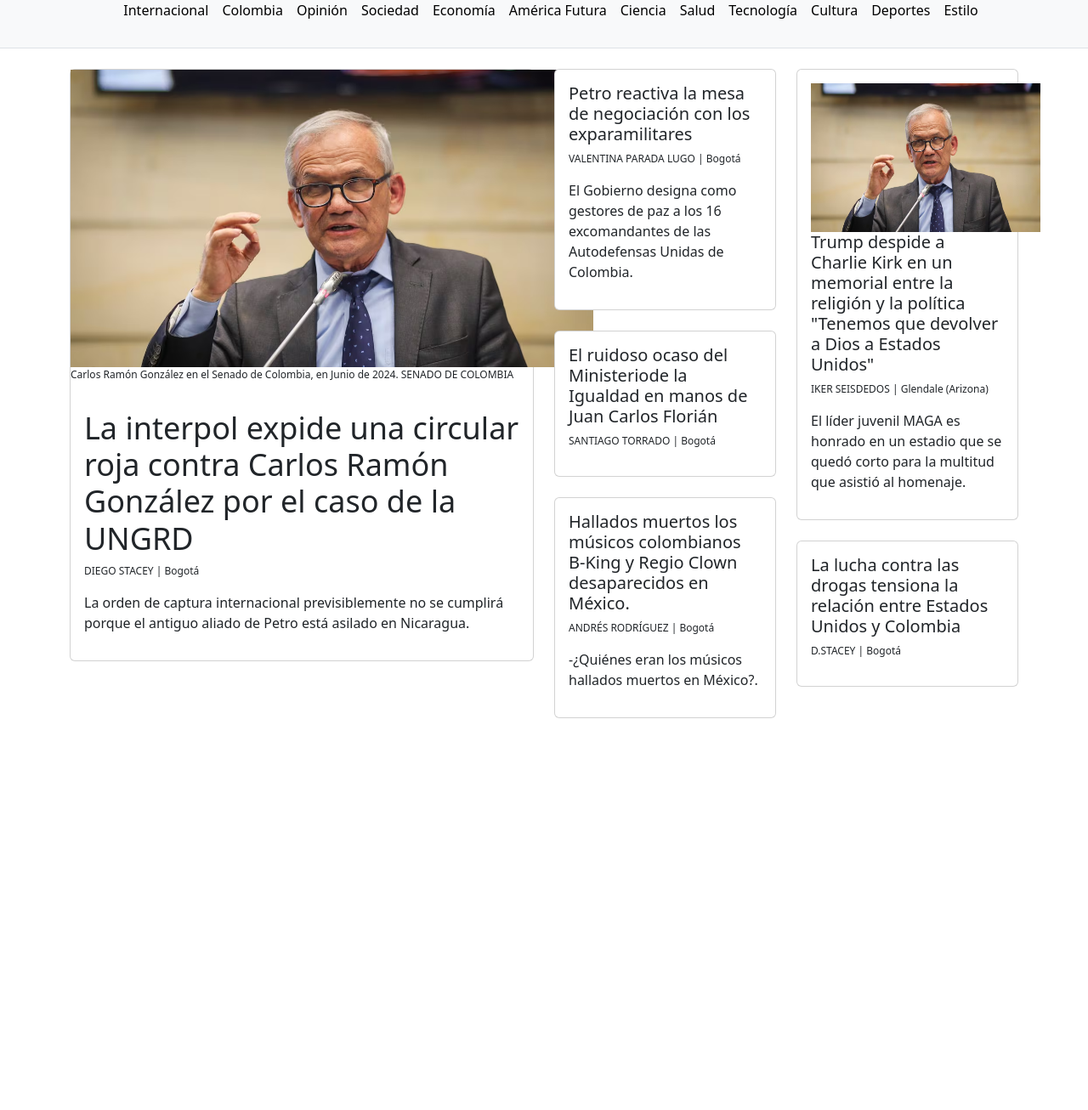
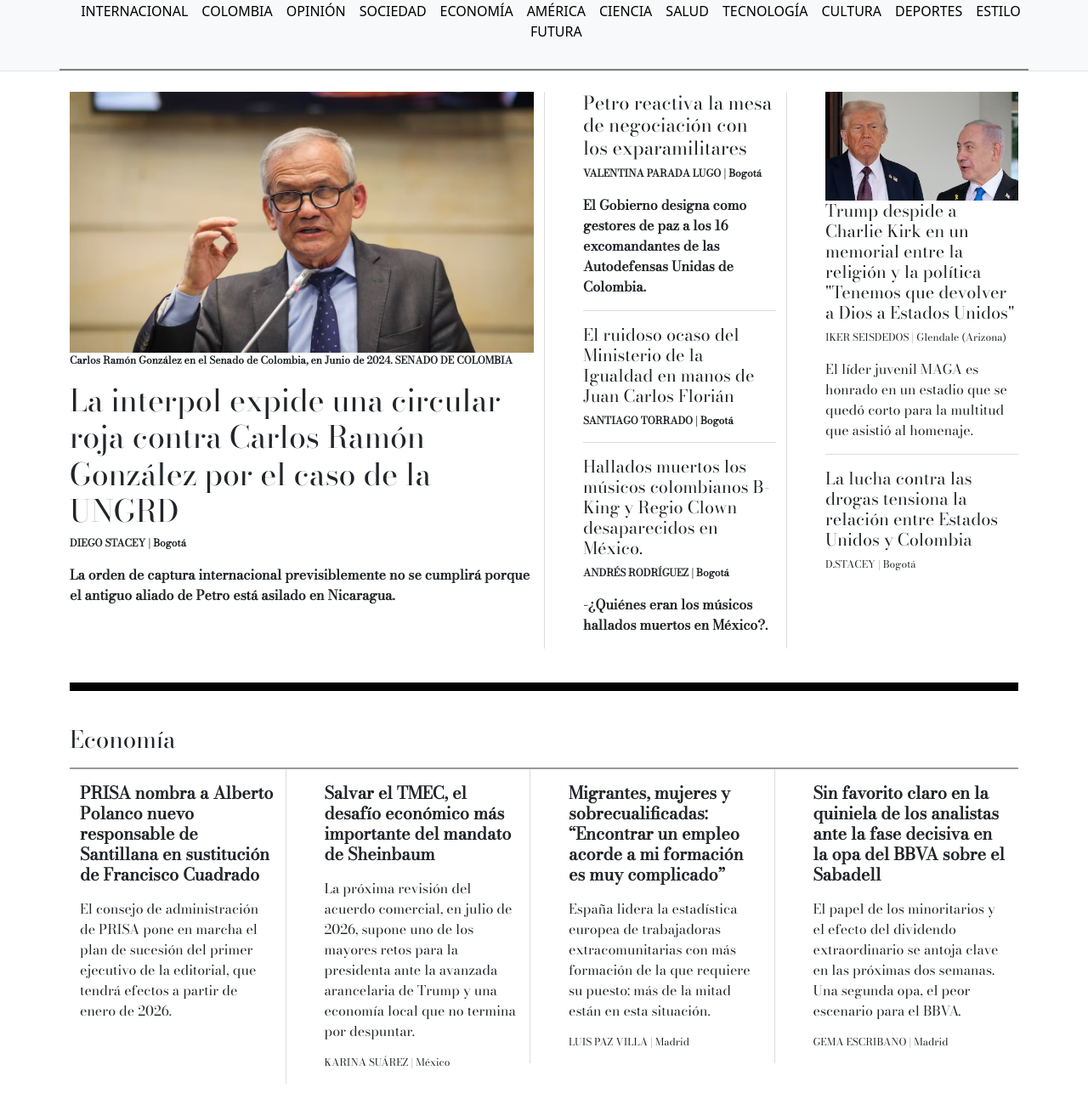
Before and after one commit to SofiLopez-241/Revista-M-S, a plain HTML site: page index.html in a window 1280 px wide. Shown: the part 112-1418 px from the top of the page at 85% size. Before the commit the page ends 981 px from the top, so only its background shows below. Drawn offline with nearby package versions, Linux system fonts and the light colour scheme; a web font is replaced by a local one.

Commit message:
trabajo de lunes listo

```diff
--- a/index.html
+++ b/index.html
@@ -1,21 +1,24 @@
 <!DOCTYPE html>
 <html lang="en">
 <head>
+  <link rel="stylesheet" href="sofi.css">
+   <link rel="preconnect" href="https://fonts.googleapis.com">
+<link rel="preconnect" href="https://fonts.gstatic.com" crossorigin>
+<link href="https://fonts.googleapis.com/css2?family=Bodoni+Moda+SC:ital,opsz,wght@0,6..96,400..900;1,6..96,400..900&family=Bodoni+Moda" rel="stylesheet">
     <meta charset="UTF-8">
     <title>Document</title>
     <link href="https://cdn.jsdelivr.net/npm/bootstrap@5.3.8/dist/css/bootstrap.min.css" rel="stylesheet" integrity="sha384-sRIl4kxILFvY47J16cr9ZwB07vP4J8+LH7qKQnuqkuIAvNWLzeN8tE5YBujZqJLB" crossorigin="anonymous">
-  <link rel="preconnect" href="https://fonts.googleapis.com">
-<link rel="preconnect" href="https://fonts.gstatic.com" crossorigin>
-<link href="https://fonts.googleapis.com/css2?family=Bodoni+Moda+SC:ital,opsz,wght@0,6..96,400..900;1,6..96,400..900&family=Bodoni+Moda" rel="stylesheet">
+
 </head>
 <body>
 
 
   <header class="bg-light border-bottom mb-4">
-     <div class="container text-center py-3">
+     <div class="container text-center py-3"hr style="border: none; border-bottom: 2px solid grey;">
+
    <img src="EL PAIS.png" width="300" height="80" >
 
-       <ul class="nav justify-content-center">
+       <ul class="nav justify-content-center" style="border: none; border-top: 1px solid rgb(195, 194, 194);">
     <nav class="navbar navbar-expand-lg bg-body-tertiary">
   <div class="container-fluid">
     <a class="navbar-brand" href="#"></a>
@@ -24,18 +27,20 @@
     </button>
     <div class="collapse navbar-collapse" id="navbarNavAltMarkup">
       <div class="navbar-nav">
-        <a class="nav-link active" aria-current="page" href="#">Internacional</a>
-        <a class="nav-link active" aria-current="page" href="#">Colombia</a>
-        <a class="nav-link active" aria-current="page" href="#">Opinión</a>
-        <a class="nav-link active" aria-current="page" href="#">Sociedad</a>
-        <a class="nav-link active" aria-current="page" href="#">Economía</a>
-        <a class="nav-link active" aria-current="page" href="#">América Futura</a>
-        <a class="nav-link active" aria-current="page" href="#">Ciencia</a>
-        <a class="nav-link active" aria-current="page" href="#">Salud </a>
-        <a class="nav-link active" aria-current="page" href="#">Tecnología</a>
-        <a class="nav-link active" aria-current="page" href="#">Cultura</a>
-        <a class="nav-link active" aria-current="page" href="#">Deportes</a>
-        <a class="nav-link active" aria-current="page" href="#">Estilo</a>
+
+        <a class="nav-link active" aria-current="page" href="#">INTERNACIONAL</a>
+        <a class="nav-link active" aria-current="page" href="#">COLOMBIA</a>
+        <a class="nav-link active" aria-current="page" href="#">OPINIÓN</a>
+        <a class="nav-link active" aria-current="page" href="#">SOCIEDAD</a>
+        <a class="nav-link active" aria-current="page" href="#">ECONOMÍA</a>
+        <a class="nav-link active" aria-current="page" href="#">AMÉRICA FUTURA</a>
+        <a class="nav-link active" aria-current="page" href="#">CIENCIA</a>
+        <a class="nav-link active" aria-current="page" href="#">SALUD </a>
+        <a class="nav-link active" aria-current="page" href="#">TECNOLOGÍA</a>
+        <a class="nav-link active" aria-current="page" href="#">CULTURA</a>
+        <a class="nav-link active" aria-current="page" href="#">DEPORTES</a>
+        <a class="nav-link active" aria-current="page" href="#">ESTILO</a>
+
       </div>
     </div>
   </div>
@@ -47,8 +52,8 @@
 
       <section class="col-lg-6">
 
-        <article class="card mb-4">
-          <img src="imagen1.png" height="350" width="615">
+        <article class="Bodoni-Moda-sofi-gordita col">
+          <img src="imagen1.png" class="img-fluid" height="350" width="615">
           <p style="font-size: 12px;">Carlos Ramón González en el Senado de Colombia, en Junio de 2024. SENADO DE COLOMBIA</p>
           <div class="card-body">
             <h2 style="font-size: 36px;">La interpol expide una circular roja contra Carlos Ramón González por el caso de la UNGRD</h2>
@@ -56,53 +61,98 @@
             <p style="font-size: 16px;">La orden de captura internacional previsiblemente no se cumplirá porque el antiguo aliado de Petro está asilado en Nicaragua.</p>
           </article>
         </section>
-         <section class="col-lg-3">
+         <section class="col-lg-3"div class="col"style="border-left:1px solid rgb(220, 220, 220); padding-left:45px;">
 
-        <article class="card mb-4">
+        <article class="col">
 
-        <div class="card-body">
-            <h2 style="font-size: 20px;">Petro reactiva la mesa de negociación con los exparamilitares</h2>
+        <article class="Bodoni-Moda-sofi-gordita col" style="border: none; border-bottom: 1px solid rgb(220, 220, 220);">
+            <h2 style="font-size: 22px;">Petro reactiva la mesa de negociación con los exparamilitares</h2>
             <p style="font-size: 12px;">VALENTINA PARADA LUGO | Bogotá</p>
             <p style="font-size: 16px;">El Gobierno designa como gestores de paz a los 16 excomandantes de las Autodefensas Unidas de Colombia.</p>
           </article>
-          <article class="card mb-4">
+          <article class="col">
 
 
-          <div class="card-body">
-            <h2 style="font-size: 20px;">El ruidoso ocaso del Ministeriode la Igualdad en manos de Juan Carlos Florián</h2>
+          <article class="Bodoni-Moda-sofi-gordita col my-3" style="border: none; border-bottom: 1px solid rgb(220, 220, 220);">
+            <h2 style="font-size: 20px;">El ruidoso ocaso del Ministerio de la Igualdad en manos de Juan Carlos Florián</h2>
             <p style="font-size: 12px;">SANTIAGO TORRADO | Bogotá</p>
 
           </article>
-          <article class="card mb-4">
+          <article class="col">
 
 
-          <div class="card-body">
+          <article class="Bodoni-Moda-sofi-gordita col">
             <h2 style="font-size: 20px;">Hallados muertos los músicos colombianos B-King y Regio Clown desaparecidos en México. </h2>
             <p style="font-size: 12px;">ANDRÉS RODRÍGUEZ | Bogotá</p>
             <p style="font-size: 16px;">-¿Quiénes eran los músicos hallados muertos en México?.</p>
           </article>
         </section>
-         <section class="col-lg-3">
+         <section class="col-lg-3"div class="col"style="border-left:1px solid rgb(220, 220, 220); padding-left:45px;">
 
-        <article class="card mb-4">
+        <article class="col">
 
 
-          <div class="card-body">
-            <img src="imagen1.png" height="175" width="270">
+          <article class="Bodoni-Moda-sofi col"style="border: none; border-bottom: 1px solid rgb(220, 220, 220);">
+            <img src="Trompeta.png" class="img-fluid" height="165" width="270">
             <h2 style="font-size: 20px;">Trump despide a Charlie Kirk en un memorial entre la religión y la política "Tenemos que devolver a Dios a Estados Unidos"</h2>
             <p style="font-size: 12px;">IKER SEISDEDOS | Glendale (Arizona)</p>
             <p style="font-size: 16px;">El líder juvenil MAGA es honrado en un estadio que se quedó corto para la multitud que asistió al homenaje.</p>
           </article>
-          <article class="card mb-4">
 
 
-          <div class="card-body">
+
+          <article class="Bodoni-Moda-sofi col my-3">
             <h2 style="font-size: 20px;">La lucha contra las drogas tensiona la relación entre Estados Unidos y Colombia</h2>
             <p style="font-size: 12px;">D.STACEY | Bogotá</p>
+</div>
+          </article>
 
-          </article>
         </section>
+<section>
+  <div class="divider-single"></div>
+  <div class="Bodoni-Moda-sofi col ">
+  <h3>Economía</h3>
+  <div class="container text-left my-3" style="border: none; border-top: 2px solid rgb(155, 154, 154);">
+  <div class="row align-items-start">
+    <div class="Bodoni-Moda-sofi col">
+       <h5 class="Bodoni-Moda-sofi-gordita my-3">PRISA nombra a Alberto Polanco nuevo responsable de Santillana en sustitución de Francisco Cuadrado</h5>
+      <p>
+        El consejo de administración de PRISA pone en marcha el plan de sucesión del primer ejecutivo de la editorial,
+        que tendrá efectos a partir de enero de 2026.
+      </p>
+    </div>
+    <div class="Bodoni-Moda-sofi col"style="border-left:1px solid rgb(220, 220, 220); padding-left:45px;">
+       <h5 class="Bodoni-Moda-sofi-gordita my-3">Salvar el TMEC, el desafío económico más importante del mandato de Sheinbaum</h5>
+      <p>
+        La próxima revisión del acuerdo comercial, en julio de 2026, supone uno de los mayores retos para la presidenta
+        ante la avanzada arancelaria de Trump y una economía local que no termina por despuntar.
+      </p>
+      <p style="font-size: 12px;">KARINA SUÁREZ | México</p>
+    </div>
+   <div class="Bodoni-Moda-sofi col"style="border-left:1px solid rgb(220, 220, 220); padding-left:45px;">
 
+     <h5 class="Bodoni-Moda-sofi-gordita my-3">Migrantes, mujeres y sobrecualificadas: “Encontrar un empleo acorde a mi formación es muy complicado”</h5>
+      <p>
+        España lidera la estadística europea de trabajadoras extracomunitarias con más formación de la que requiere
+        su puesto: más de la mitad están en esta situación.
+      </p>
+      <p style="font-size: 12px;">LUIS PAZ VILLA | Madrid</p>
+
+    </div>
+    <div class="Bodoni-Moda-sofi col"style="border-left:1px solid rgb(220, 220, 220); padding-left:45px;">
+       <h5 class="Bodoni-Moda-sofi-gordita my-3"> Sin favorito claro en la quiniela de los analistas ante la fase decisiva en la opa del BBVA sobre el Sabadell</h5>
+      <p>
+        El papel de los minoritarios y el efecto del dividendo extraordinario se antoja clave en las próximas dos semanas.
+        Una segunda opa, el peor escenario para el BBVA.
+      </p>
+      <p style="font-size: 12px;">GEMA ESCRIBANO | Madrid </p>
+  </div>
+</div>
+    <div class="divider-single"></div>
+    </td>
+  </tr>
+</table>
+</section>
 
 
   <script src="https://cdn.jsdelivr.net/npm/bootstrap@5.3.2/dist/js/bootstrap.bundle.min.js"></script>
--- /dev/null
+++ b/sofi.css
@@ -0,0 +1,17 @@
+.Bodoni-Moda-sofi {
+  font-family: "Bodoni Moda", serif;
+  font-optical-sizing: auto;
+  font-weight: 300;
+  font-style: medium;
+}
+.divider-single {
+  height: 10px;
+  background-color: #000;
+  margin: 40px 0;
+}
+.Bodoni-Moda-sofi-gordita {
+  font-family: "Bodoni Moda", serif;
+  font-optical-sizing: auto;
+  font-weight: 900;
+  font-style: normal;
+}
```
Also changed, not shown: Trompeta.avif (added), Trompeta.png (added), 1 other file.
